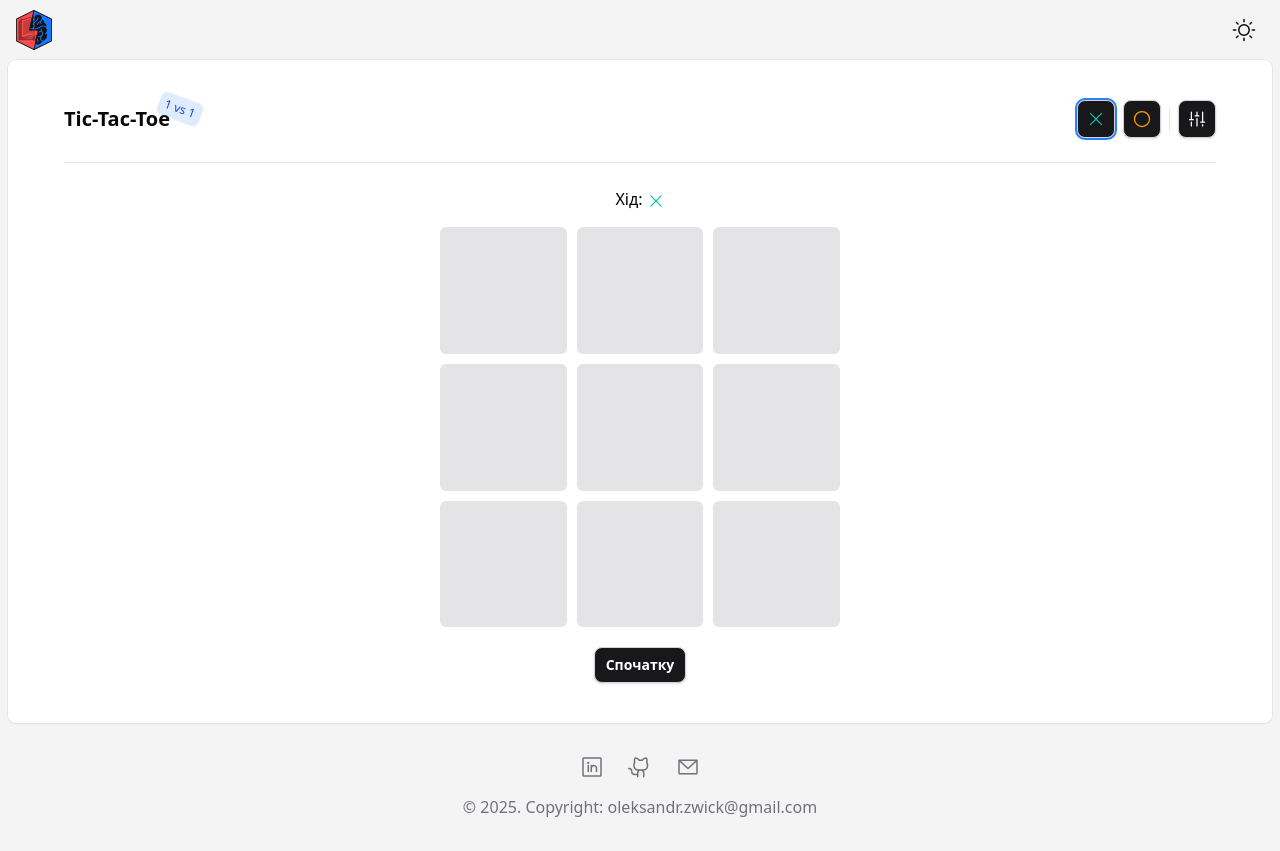
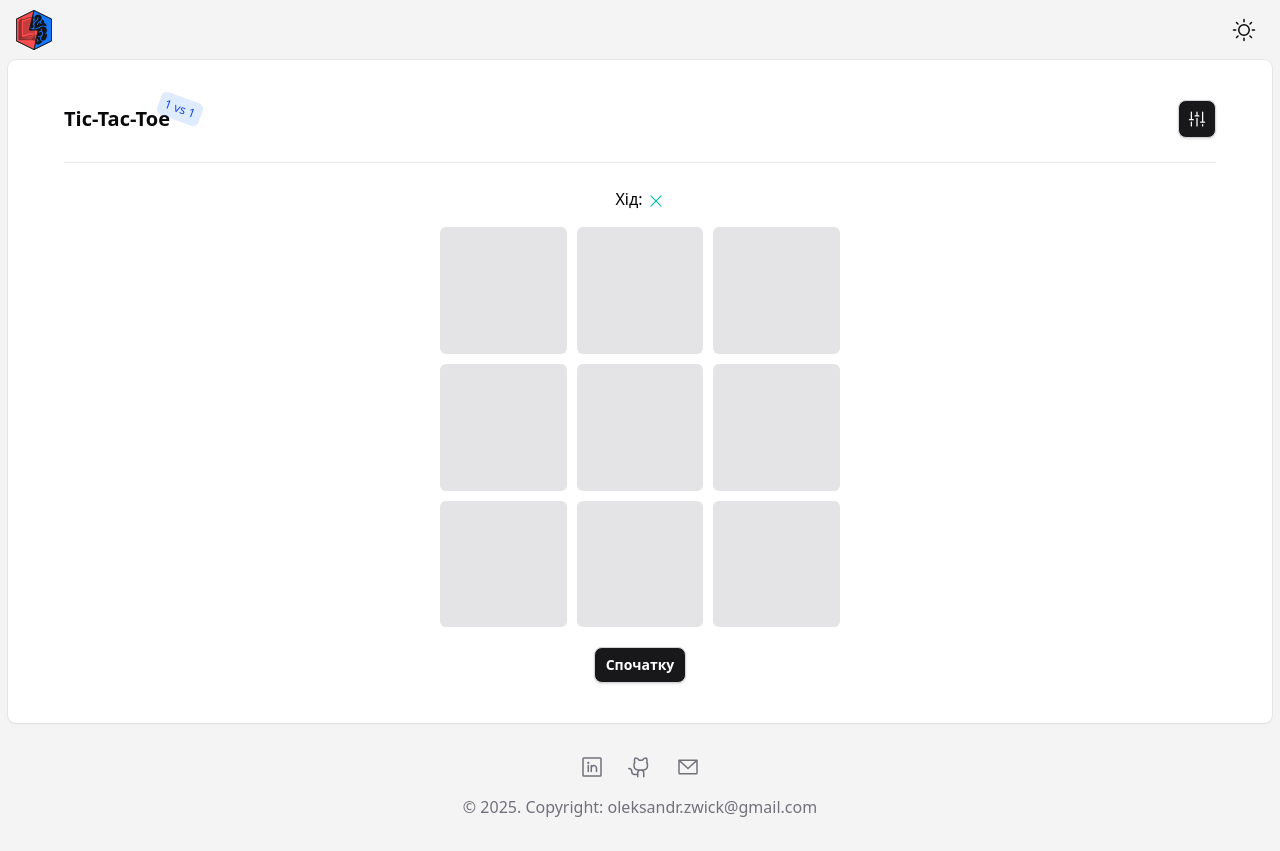
Before and after one commit to OleksandrTsvik/mini-web-games, a Next.js app: page /tic-tac-toe/local in a window 1280 px wide. Built offline with nearby package versions, Linux system fonts and the light colour scheme.

Commit message:
feat(tic-tac-toe): human selector

```diff
--- a/src/app/tic-tac-toe/local/_components/game.layout.tsx
+++ b/src/app/tic-tac-toe/local/_components/game.layout.tsx
@@ -18,10 +18,12 @@ export function GameLayout({ header, settingsLink, humanSelector, status, board,
         {header}
         <div className="flex items-center gap-2">
           {humanSelector}
-          <Divider
-            className="h-6"
-            type="horizontal"
-          />
+          {humanSelector && (
+            <Divider
+              className="h-6"
+              type="horizontal"
+            />
+          )}
           {settingsLink}
         </div>
       </div>
--- a/src/app/tic-tac-toe/local/_components/game.tsx
+++ b/src/app/tic-tac-toe/local/_components/game.tsx
@@ -21,6 +21,7 @@ type Props = {
 export function Game({ botLevel }: Props) {
   const {
     humanPlayer,
+    botPlayer,
     squares,
     currentPlayer,
     winner,
@@ -36,10 +37,12 @@ export function Game({ botLevel }: Props) {
       header={<GameTitle botLevel={botLevel} />}
       settingsLink={<SettingsLink href={ROUTING.TIC_TAC_TOE} />}
       humanSelector={
-        <HumanSelector
-          humanPlayer={humanPlayer}
-          onClick={handleHumanPlayerChange}
-        />
+        isNonNullable(botPlayer) ? (
+          <HumanSelector
+            humanPlayer={humanPlayer}
+            onClick={handleHumanPlayerChange}
+          />
+        ) : null
       }
       status={
         <GameStatus
--- a/src/app/tic-tac-toe/local/_hooks/use-game-state.ts
+++ b/src/app/tic-tac-toe/local/_hooks/use-game-state.ts
@@ -69,6 +69,7 @@ export function useGameState(botLevel?: BotLevel) {
 
   return {
     humanPlayer,
+    botPlayer,
     squares,
     currentPlayer,
     winner,
```
